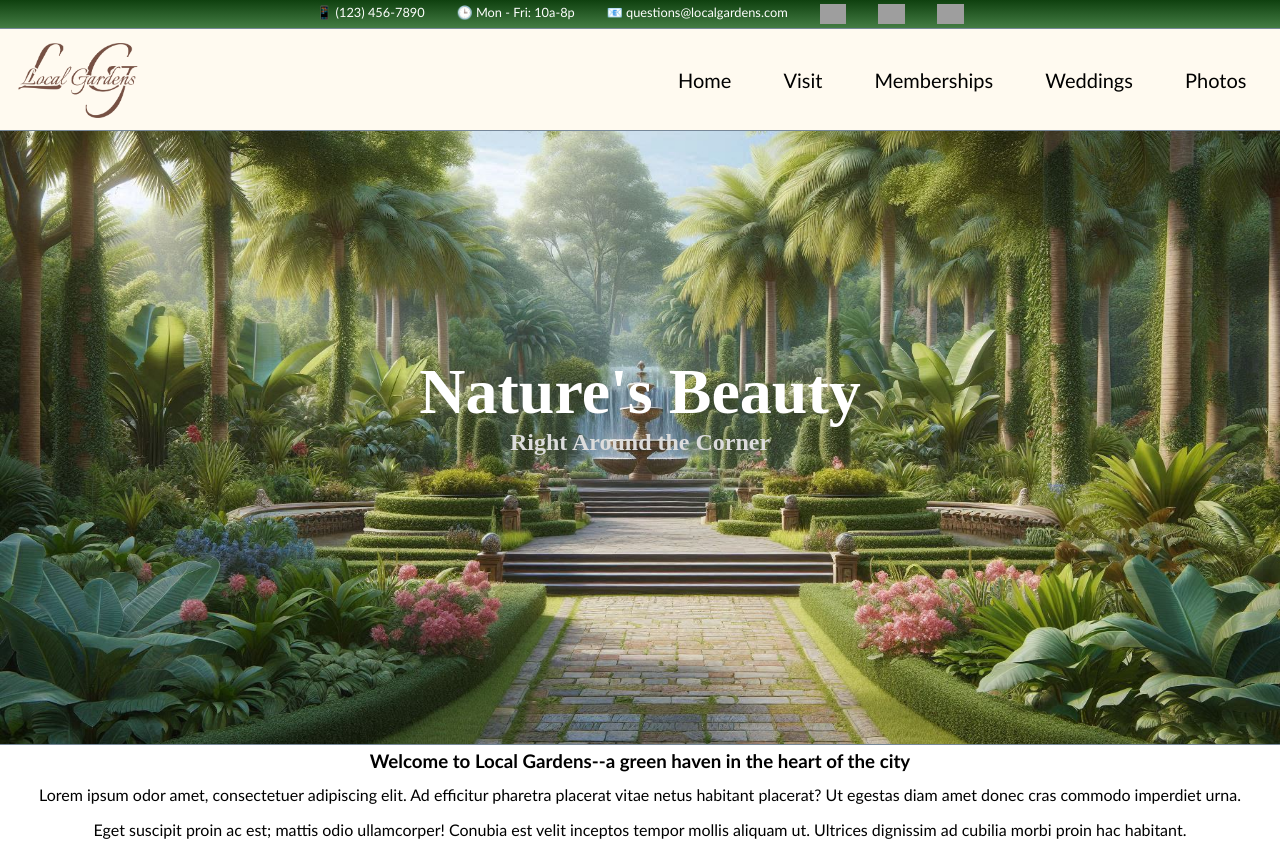
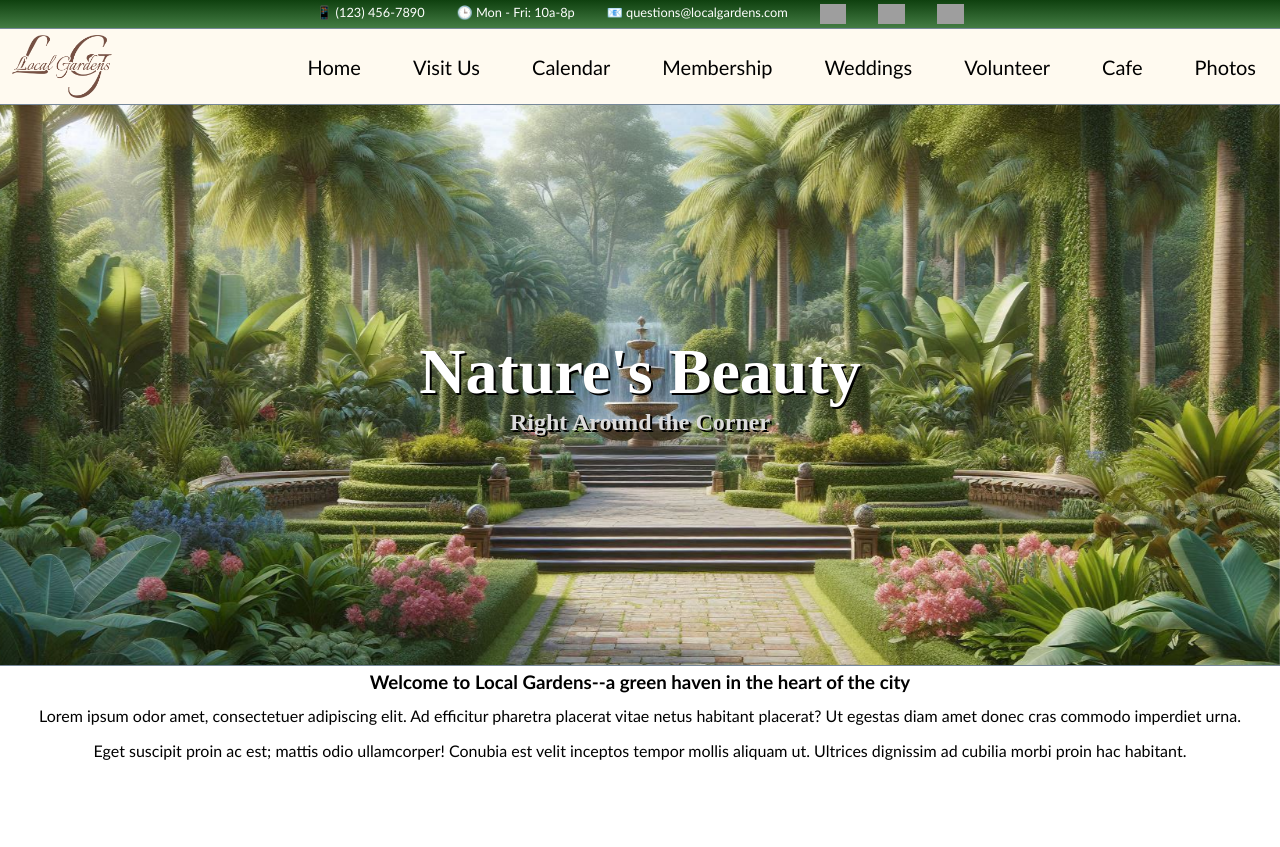
Before and after one commit to lurkGH/garden-website, a plain HTML site: page index.html in a window 1280 px wide. After the commit the page ends 800 px from the top, so only its background shows below. Drawn offline with Linux system fonts and the light colour scheme; grey boxes are pictures that could not be loaded; a web font is replaced by a local one.

Commit message:
feat: make more consistent site look across devices - Center slideshow headers in container and make more consistent site appearance across devices.

```diff
--- a/css/style.css
+++ b/css/style.css
@@ -15,6 +15,9 @@ body {
   padding: 0;
   margin: 0;
   font-family: 'Gill Sans', 'Gill Sans MT', Calibri, 'Trebuchet MS', sans-serif;
+}
+body {
+  background-color: white;
 }
 header {
   background-color: rgb(21, 92, 21);
@@ -38,9 +41,9 @@ header ul {
 /*Navbar*/
 nav {
   background-color: floralwhite;
-  padding: .6rem;
   margin: auto;
   display: flex;
+  flex-wrap: wrap;
   align-items: center;
   justify-content: space-between;
 }
@@ -61,9 +64,10 @@ nav ul li a:visited {
   color: black;
 }
 .nav-logo {
-  width: 120px;
-  padding: 0.25rem .5rem 0 .5rem;
+  width: 100px;
+  padding: .4rem .5rem 0.2rem .75rem;
 }
+
 
 /*Slideshow*/
 .slideshow {
@@ -76,19 +80,26 @@ nav ul li a:visited {
   border-width: 1px 0 1px 0;
   border-color: lightslategray;
 }
+.slideshow-container {
+  min-height: 70vh;
+  display: flex;
+  flex-direction: column;
+  align-items: center;
+  justify-content: center;
+}
 h1 {
   font-family: "Italianno";
   font-size: 4rem;
   color: white;
   text-align: center;
-  padding-top: 14rem;
+  text-shadow: 2px 2px black;
 }
 h2 {
   font-family: "Fira Sans Extra Condensed";
   font-size: 1.5rem;
   color: gainsboro;
   text-align: center;
-  padding-bottom: 18rem;
+  text-shadow: 2px 2px black;
 }
 
 /*Article*/
--- a/index.html
+++ b/index.html
@@ -36,16 +36,21 @@
     <a href="./index.html"><img src="./images/logo-transparent.png" class="nav-logo" alt="logo"></a>
     <ul>
       <li><a href="#">Home</a></li>
-      <li><a href="#">Visit</a></li>
-      <li><a href="#">Memberships</a></li>
+      <li><a href="#">Visit Us</a></li>
+      <li><a href="#">Calendar</a></li>
+      <li><a href="#">Membership</a></li>
       <li><a href="#">Weddings</a></li>
+      <li><a href="#">Volunteer</a></li>
+      <li><a href="#">Cafe</a></li>
       <li><a href="#">Photos</a></li>
     </ul>
   </nav>
 
   <div class="slideshow">
-    <h1>Nature's Beauty</h1>
-    <h2>Right Around the Corner</h2>
+    <div class="slideshow-container">
+      <h1>Nature's Beauty</h1>
+      <h2>Right Around the Corner</h2>
+     </div>
   </div>
 
   <article>
```
